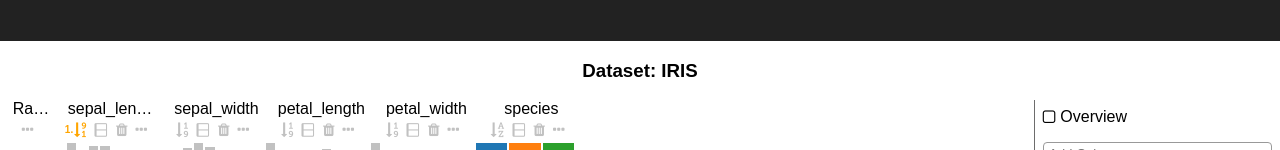
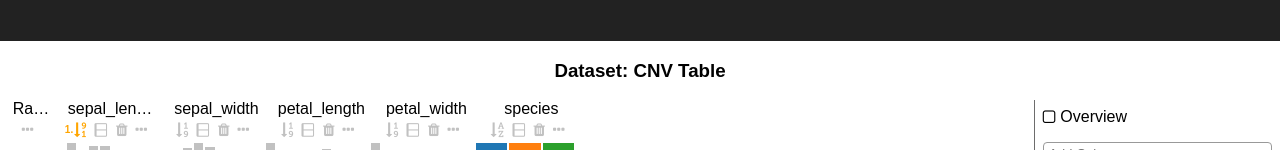
Before and after one commit to clementsan/react-lineup, a React (Create React App) app: page / in a window 1280 px wide. Shown: the part 149-299 px from the top of the page. Built offline with nearby package versions, Linux system fonts and the light colour scheme.

Commit message:
Update display to CNV Table

```diff
--- a/src/PromiseExample.js
+++ b/src/PromiseExample.js
@@ -2,7 +2,7 @@ import React, { Component } from 'react';
 
 let prom = new Promise(function (resolve, reject) {
  setTimeout(function () {
-   resolve('Dataset: IRIS')
+   resolve('Dataset: CNV Table')
  }, 100)
 })
 
```
